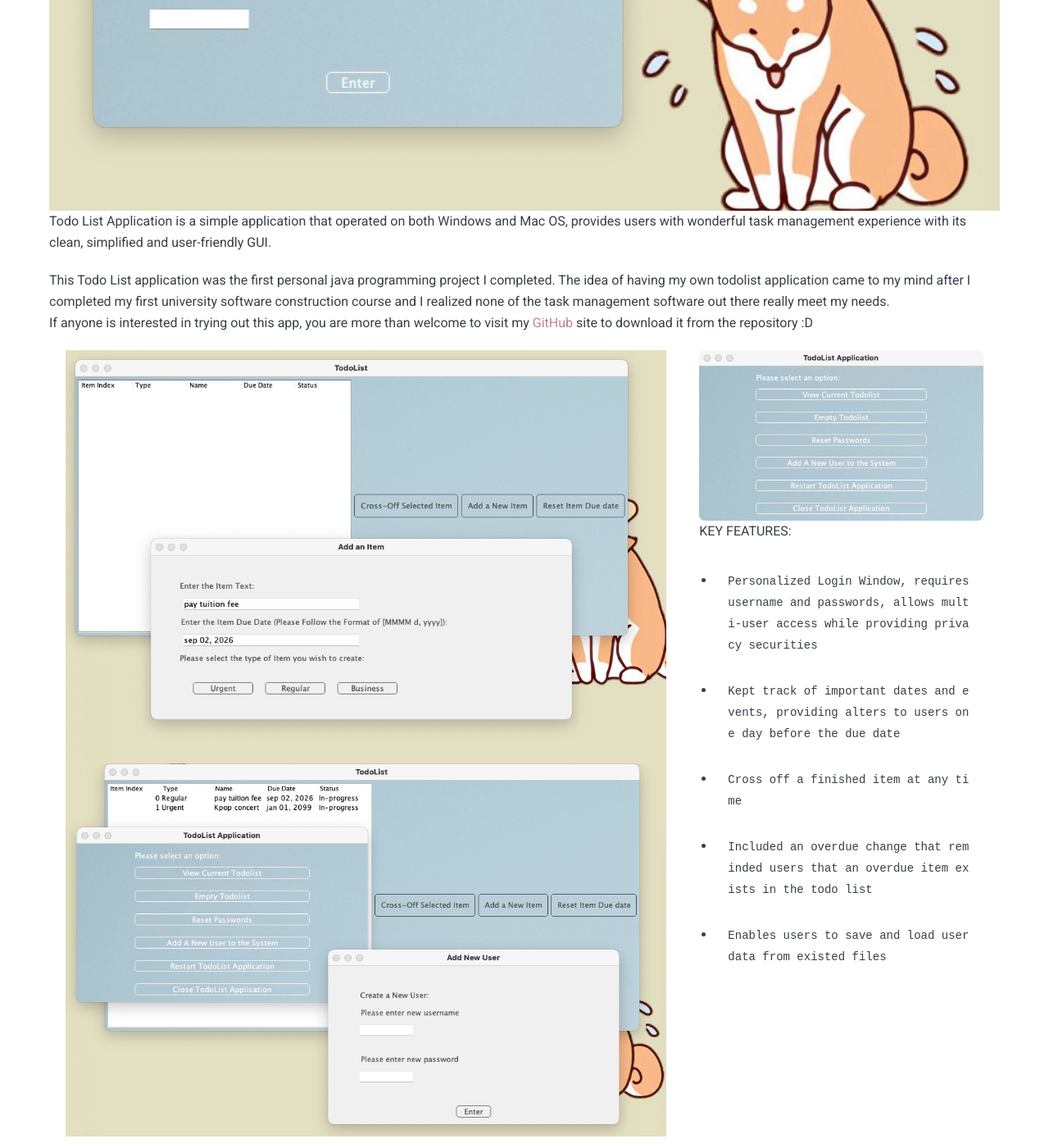
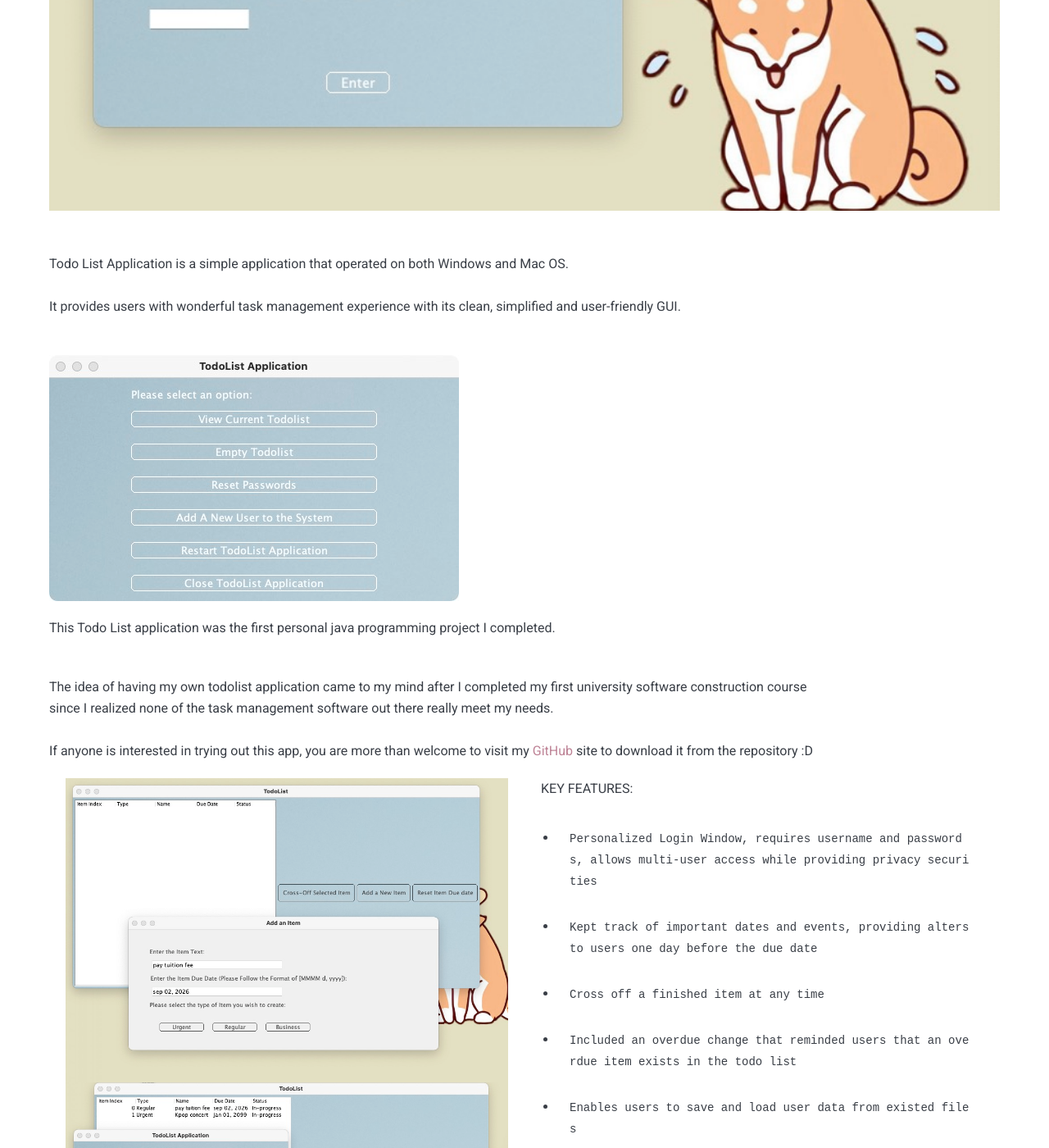
Before and after one commit to yuxin-d/yuxin-d.github.io, a Jekyll site: the page built from _posts/2021-03-26-todo-list-app.markdown, in a window 1280 px wide and 1400 px high, scrolled down 796 px. Shown: the whole window at 82% size. Built offline with Jekyll 4.4.1, drawn with Linux system fonts in a browser that asks for light colours; nearby versions of some CDN libraries.

Commit message:
post layout

```diff
--- a/_posts/2021-03-26-todo-list-app.markdown
+++ b/_posts/2021-03-26-todo-list-app.markdown
@@ -5,24 +5,32 @@ date:   2021-03-26
 image:  todo.jpg
 tags:   Java
 ---
-Todo List Application is a simple application that operated on both Windows and Mac OS, provides users with wonderful task management experience with its clean, simplified and user-friendly GUI.
 
+<br>
+<br>
+Todo List Application is a simple application that operated on both Windows and Mac OS.
+<br><br>It provides users with wonderful task management experience with its clean, simplified and user-friendly GUI.
 
-This Todo List application was the first personal java programming project I completed. The idea of having my own todolist application came to my mind after I completed my first university software construction course and I realized none of the task management software out there really meet my needs. <br>If anyone is interested in trying out this app, you are more than welcome to visit my [GitHub](https://github.com/yuxin-d/todoList_App) site to download it from the repository :D
+<br>
+<img src="/images/todo4.jpg" alt="">
+
+This Todo List application was the first personal java programming project I completed.
+
+<br>The idea of having my own todolist application came to my mind after I completed my first university software construction course <br>since I realized none of the task management software out there really meet my needs.
+<br><br>If anyone is interested in trying out this app, you are more than welcome to visit my [GitHub](https://github.com/yuxin-d/todoList_App) site to download it from the repository :D
 
 
 <div class="yy">
   <div class="container">
     <div class="row">
-      <div class="col col-8 col-t-12">
+      <div class="col col-6 col-t-12">
         <div class="todoApp">
           <img src="/images/todo2.jpg" alt="">
           <img src="/images/todo3.jpg" alt="">
         </div>
       </div>
-      <div class="col col-4 col-t-12">
+      <div class="col col-6 col-t-12">
         <div class="todoApp">
-        <img src="/images/todo4.jpg" alt="">
         <p>KEY FEATURES:</p>
           <ul>
             <li>
```
